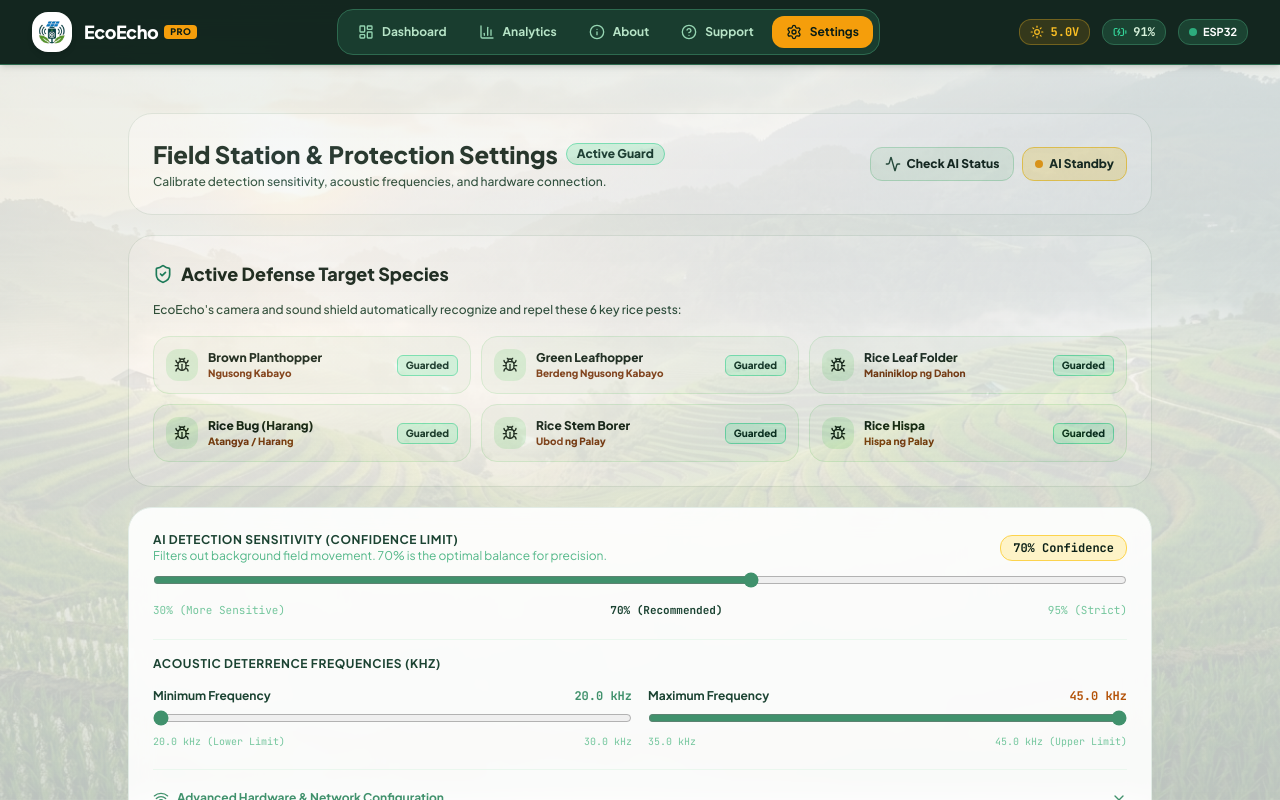
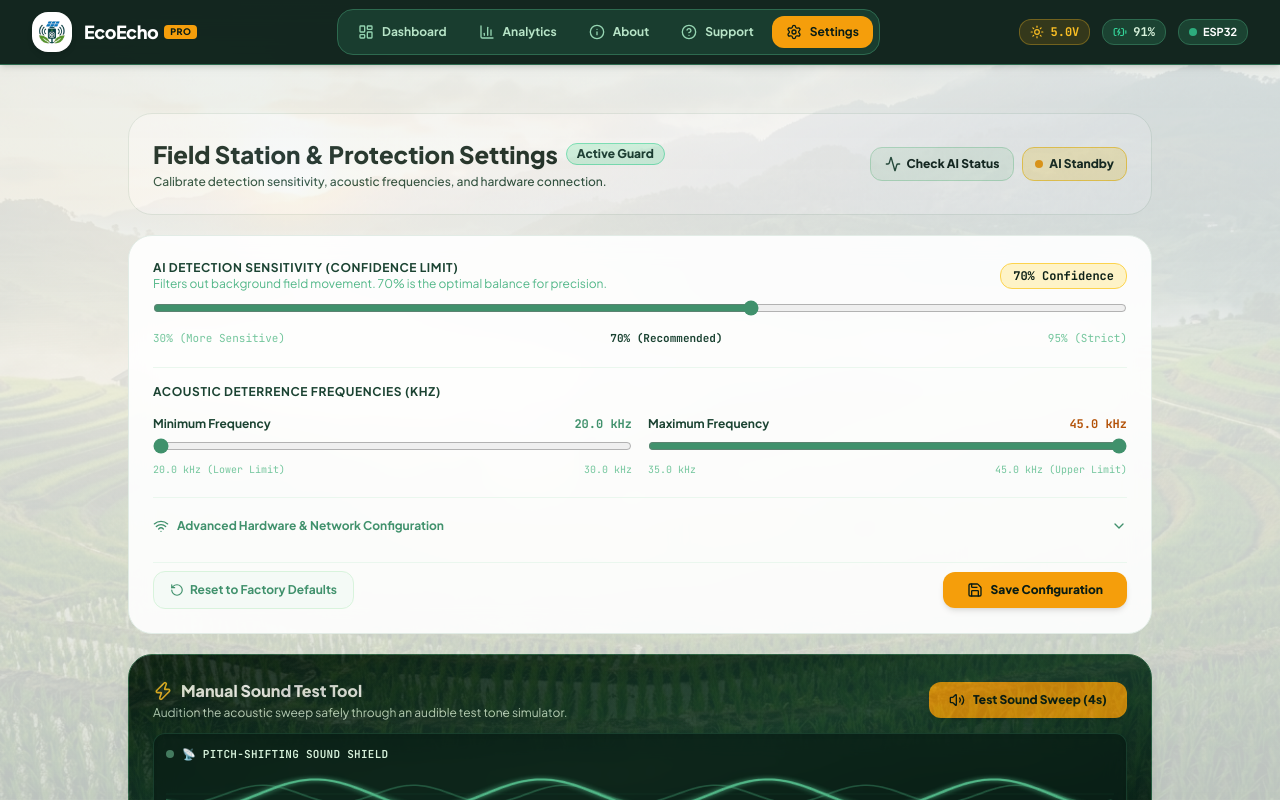
Before and after one commit to qgacabrera-bit/ecoecho-mobile-app, a React (Vite) app: page / in a window 1280 px wide. Both pictures are taken after a click on the button "Settings". Shown: the top 800 px of the page. Built offline with nearby package versions, Linux system fonts and the light colour scheme; no server answers.

Commit message:
refactor: remove redundant active defense target species section from Settings page

```diff
--- a/src/pages/SettingsPage.tsx
+++ b/src/pages/SettingsPage.tsx
@@ -106,15 +106,6 @@ export const SettingsPage: React.FC = () => {
     setTimeout(() => setResetMessage(false), 3000);
   };
 
-  const protectedPests = [
-    { name: "Brown Planthopper", local: "Ngusong Kabayo", scientific: "Nilaparvata lugens", risk: "Critical Threat" },
-    { name: "Green Leafhopper", local: "Berdeng Ngusong Kabayo", scientific: "Nephotettix virescens", risk: "Tungro Vector" },
-    { name: "Rice Leaf Folder", local: "Maniniklop ng Dahon", scientific: "Cnaphalocrocis medinalis", risk: "Leaf Roller" },
-    { name: "Rice Bug (Harang)", local: "Atangya / Harang", scientific: "Leptocorisa oratorius", risk: "Milky Grain Feeder" },
-    { name: "Rice Stem Borer", local: "Ubod ng Palay", scientific: "Scirpophaga incertulas", risk: "Deadheart Borer" },
-    { name: "Rice Hispa", local: "Hispa ng Palay", scientific: "Dicladispa armigera", risk: "Leaf Scraper" },
-  ];
-
   return (
     <div className="space-y-5 animate-in fade-in duration-300 pb-6 max-w-5xl mx-auto">
 
@@ -147,36 +138,6 @@ export const SettingsPage: React.FC = () => {
             <span className={`w-2 h-2 rounded-full ${aiServerCheck.online ? 'bg-emerald-600 animate-pulse' : 'bg-solar-500'}`} />
             <span>{aiServerCheck.online ? 'AI Brain Online' : 'AI Standby'}</span>
           </span>
-        </div>
-      </div>
-
-      {/* 2. Protected Rice Pests Section */}
-      <div className="bg-white/95 p-5 sm:p-6 rounded-3xl border border-app-border shadow-xs space-y-3.5">
-        <div className="flex items-center space-x-2">
-          <ShieldCheck className="w-5 h-5 text-emerald-700" />
-          <h3 className="text-base sm:text-lg font-black text-forest-950">Active Defense Target Species</h3>
-        </div>
-        <p className="text-xs text-forest-900 font-medium">
-          EcoEcho's camera and sound shield automatically recognize and repel these 6 key rice pests:
-        </p>
-
-        <div className="grid grid-cols-1 sm:grid-cols-2 md:grid-cols-3 gap-2.5 pt-1">
-          {protectedPests.map((pest, idx) => (
-            <div key={idx} className="p-3 bg-forest-50/90 border border-forest-200 rounded-2xl flex items-center justify-between gap-2">
-              <div className="flex items-center space-x-2.5">
-                <div className="w-8 h-8 rounded-xl bg-forest-200 text-forest-950 flex items-center justify-center font-black">
-                  <Bug className="w-4 h-4 text-forest-950" />
-                </div>
-                <div>
-                  <h4 className="text-xs font-black text-forest-950">{pest.name}</h4>
-                  <p className="text-[10px] text-amber-900 font-black">{pest.local}</p>
-                </div>
-              </div>
-              <span className="bg-emerald-100 text-emerald-950 text-[10px] font-black px-2 py-0.5 rounded-md shrink-0 border border-emerald-300">
-                Guarded
-              </span>
-            </div>
-          ))}
         </div>
       </div>
 
```
